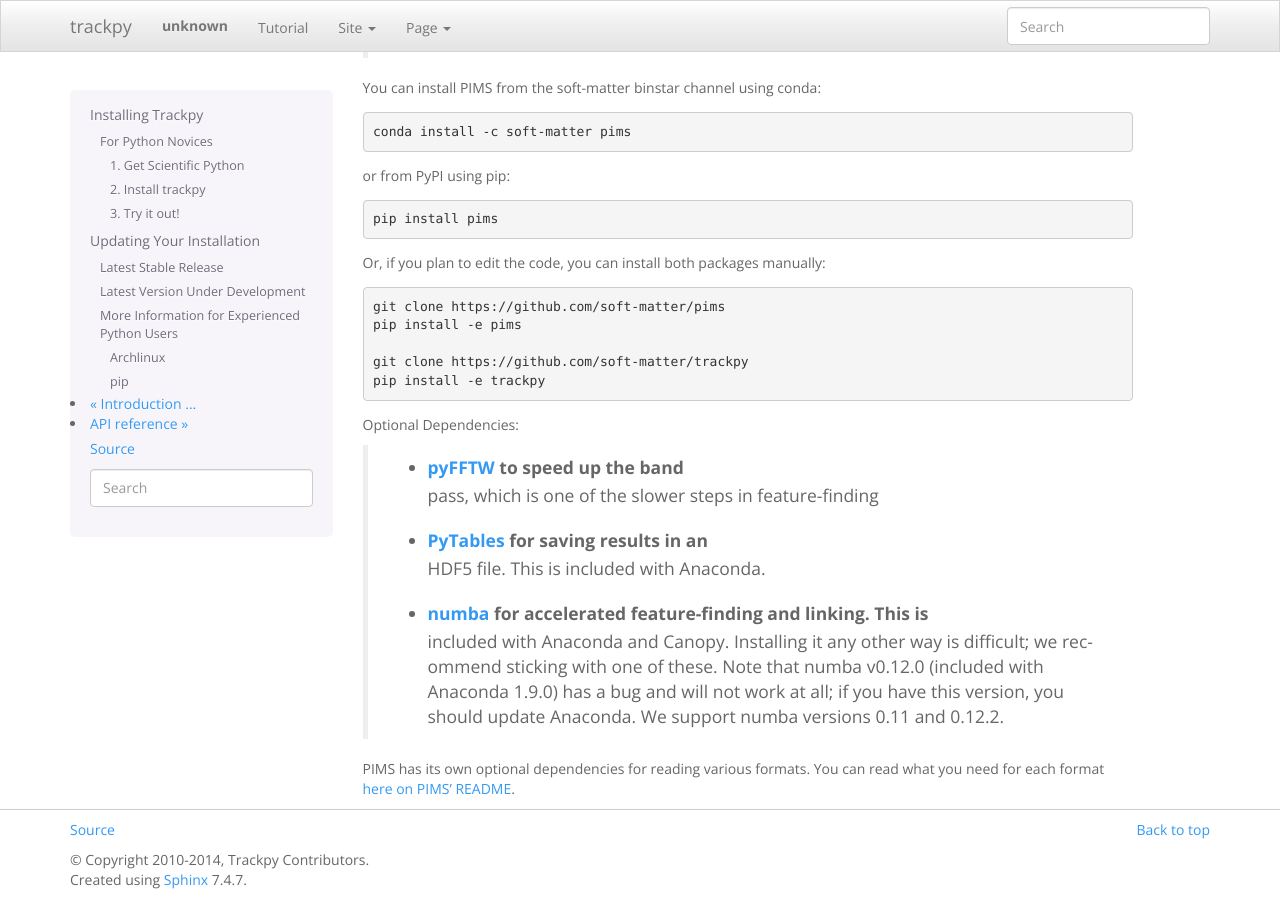
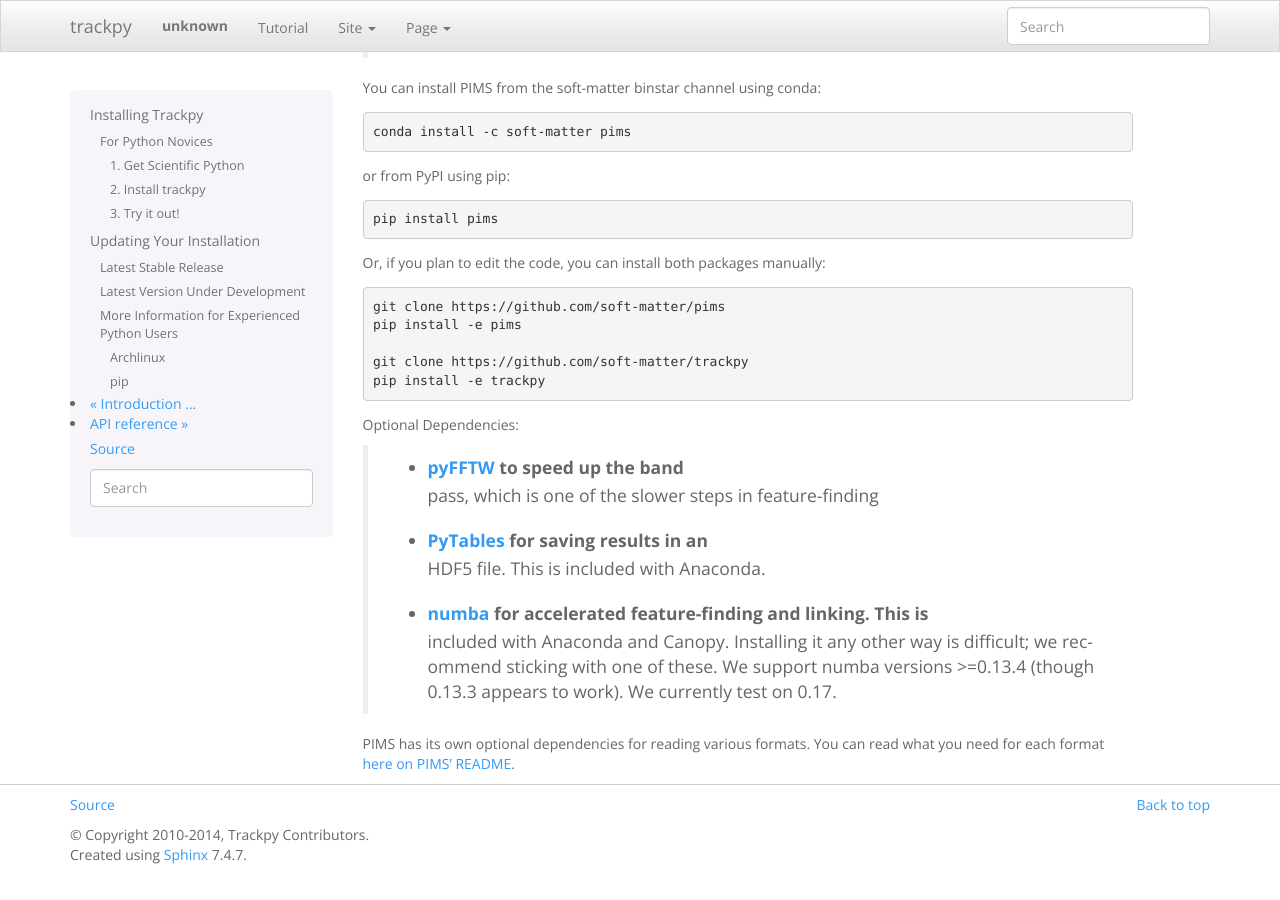
Before and after one commit to soft-matter/trackpy, a Sphinx documentation site: the page built from doc/installation.rst, in a window 1280 px wide and 900 px high, scrolled down 1787 px. Built offline with Sphinx 7.4.7, drawn with Linux system fonts in a browser that asks for light colours; pages that are not in the unit, such as notebooks, are missing from menus; after the commit the page ends 2662 px from its top, so only the background shows below that.

Commit message:
PERF/BLD: Insist on numba compile; drop support for <= 0.13.3

```diff
--- a/doc/installation.rst
+++ b/doc/installation.rst
@@ -141,10 +141,8 @@ Optional Dependencies:
       HDF5 file. This is included with Anaconda.
   * `numba <http://numba.pydata.org/>`__ for accelerated feature-finding and linking. This is
       included with Anaconda and Canopy. Installing it any other way is difficult;
-      we recommend sticking with one of these. Note that numba v0.12.0
-      (included with Anaconda 1.9.0) has a bug and will not work at all;
-      if you have this version, you should update Anaconda. We support numba
-      versions 0.11 and 0.12.2.
+      we recommend sticking with one of these. We support numba
+      versions >=0.13.4 (though 0.13.3 appears to work). We currently test on 0.17.
 
 PIMS has its own optional dependencies for reading various formats. You
 can read what you need for each format
```
Also changed, not shown: .travis.yml, 2 other files.
